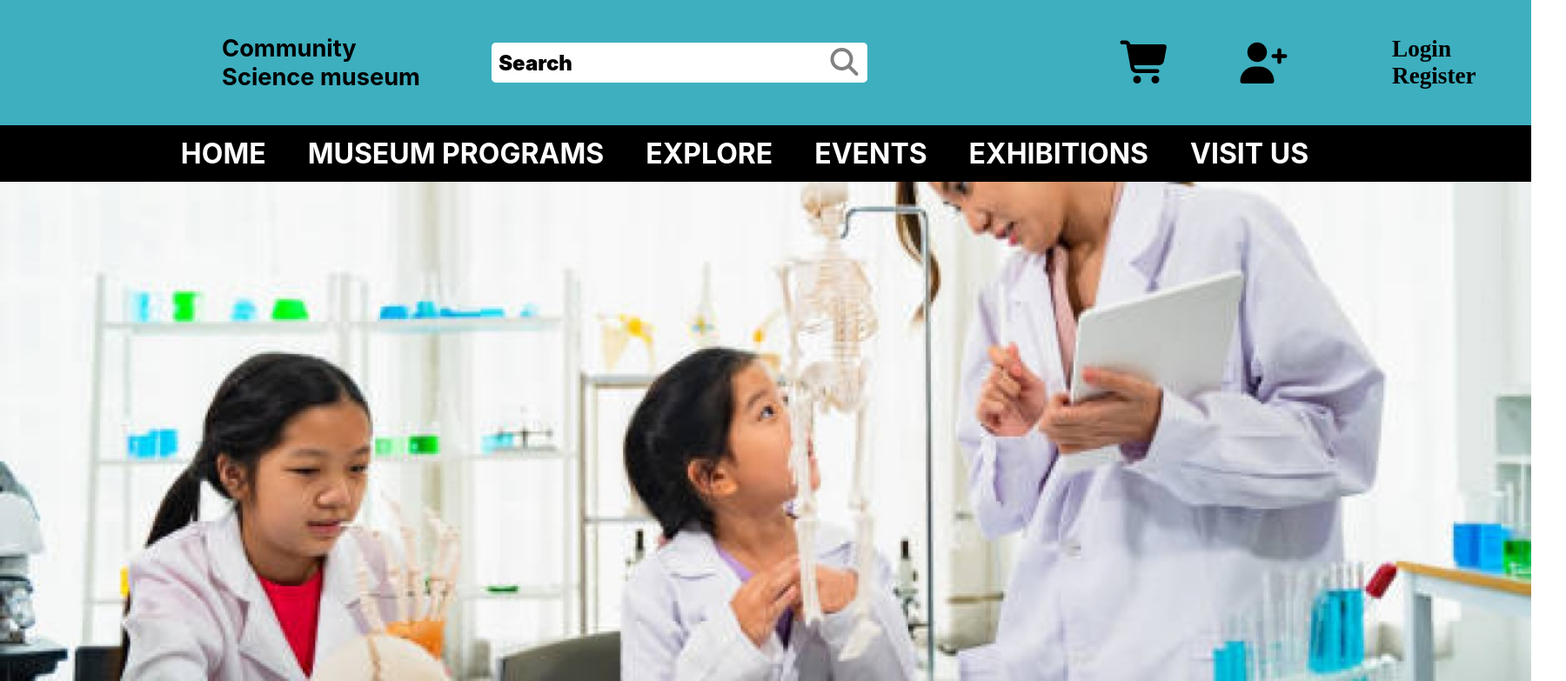
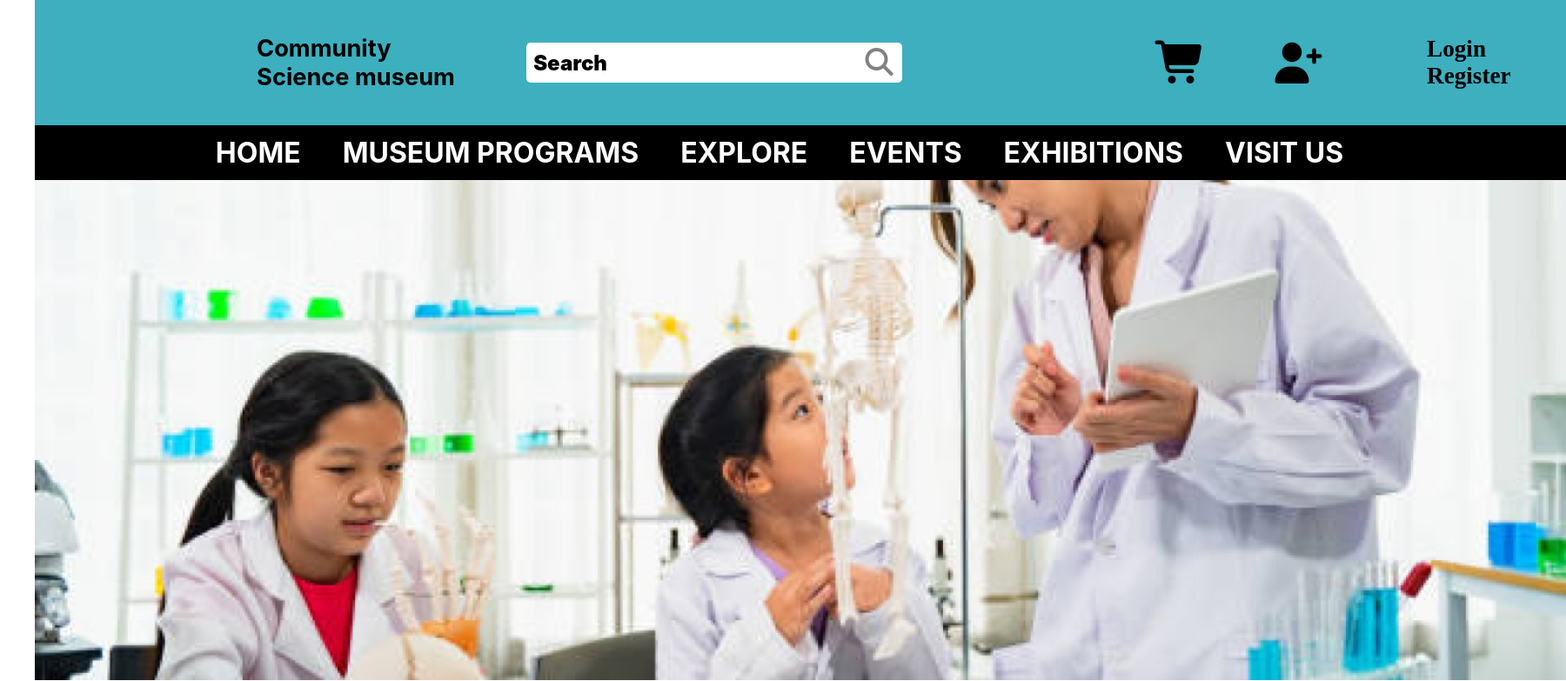
Before and after one commit to JOHNJOVIN/jovinwork, a plain HTML site: page index.html in a window 1280 px wide. Shown: the top 783 px of the page at 87% size, 1800 px wide, since content can reach past the window. Drawn offline with Linux system fonts and the light colour scheme.

Commit message:
sixth commit

```diff
--- a/css_files/general.css
+++ b/css_files/general.css
@@ -101,7 +101,7 @@ a{
 
 .main_menu ul{
     display: flex;
-    width: 100%;
+    width: 110em;
     margin: 0%;
     padding: 0%;
     justify-content: center; /*justing to align center along the main axis*/
--- a/index.html
+++ b/index.html
@@ -23,7 +23,7 @@
             width: 100%;
             max-width: 1200px;
             margin: 0 auto;
-            padding: 15px;
+
         }
 
 
@@ -31,7 +31,7 @@
 
 
 </head>
-<body>
+<body class="container">
   <header>
     <div class="title_searchbar center-items">
        <ul class="first">
```
